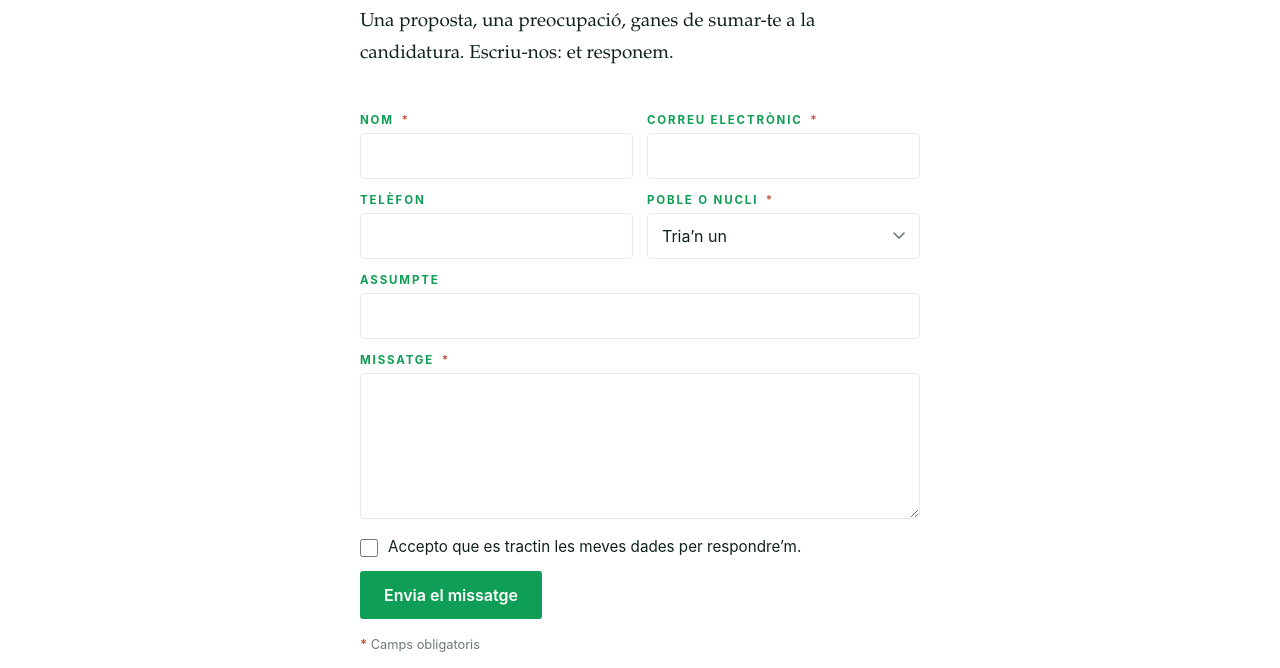
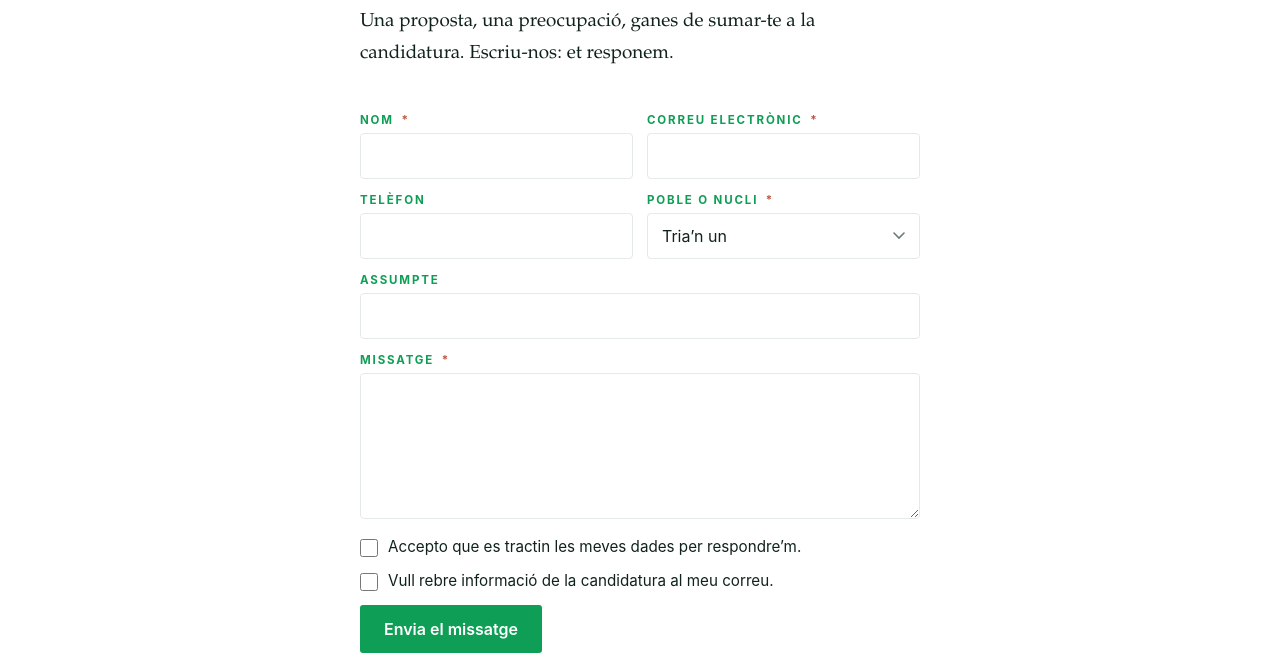
Before and after one commit to jsalvia/subirats-web, a plain HTML site: page contactar.html in a window 1280 px wide. Shown: the part 270-938 px from the top of the page. Drawn offline with Linux system fonts and the light colour scheme.

Commit message:
Contactar: casella per subscriure's al butlleti

```diff
--- a/assets/style.css
+++ b/assets/style.css
@@ -1221,3 +1221,6 @@ a { color: inherit; }
   width: clamp(32px, 4vw, 38px);
   height: auto;
 }
+
+/* dues caselles seguides: una mica de separació entre elles */
+.camp--casella + .camp--casella { margin-top: 12px; }
--- a/contactar.html
+++ b/contactar.html
@@ -7,7 +7,7 @@
 <meta name="description" content="Contacta amb Subirats, endavant!: WhatsApp, Instagram i correu.">
 <meta name="robots" content="noindex,nofollow">
 <meta name="theme-color" content="#0F9E55">
-<link rel="stylesheet" href="assets/style.css?v=34">
+<link rel="stylesheet" href="assets/style.css?v=35">
 </head>
 <body class="interior">
 
@@ -98,6 +98,11 @@
       <label for="rgpd">Accepto que es tractin les meves dades per respondre’m.</label>
     </p>
 
+    <p class="camp camp--casella">
+      <input type="checkbox" id="newsletter" name="newsletter">
+      <label for="newsletter">Vull rebre informació de la candidatura al meu correu.</label>
+    </p>
+
     <p class="hp">
       <label for="web">No omplis aquest camp</label>
       <input type="text" id="web" name="web" tabindex="-1" autocomplete="off">
```
Also changed, not shown: actualitat.html (+1 -1 lines), agenda.html (+1 -1 lines), index.html (+1 -1 lines), noticia-candidatura-maria-carbo.html (+1 -1 lines), noticia-presentacio-12-desembre.html (+1 -1 lines), qui-som.html (+1 -1 lines).
